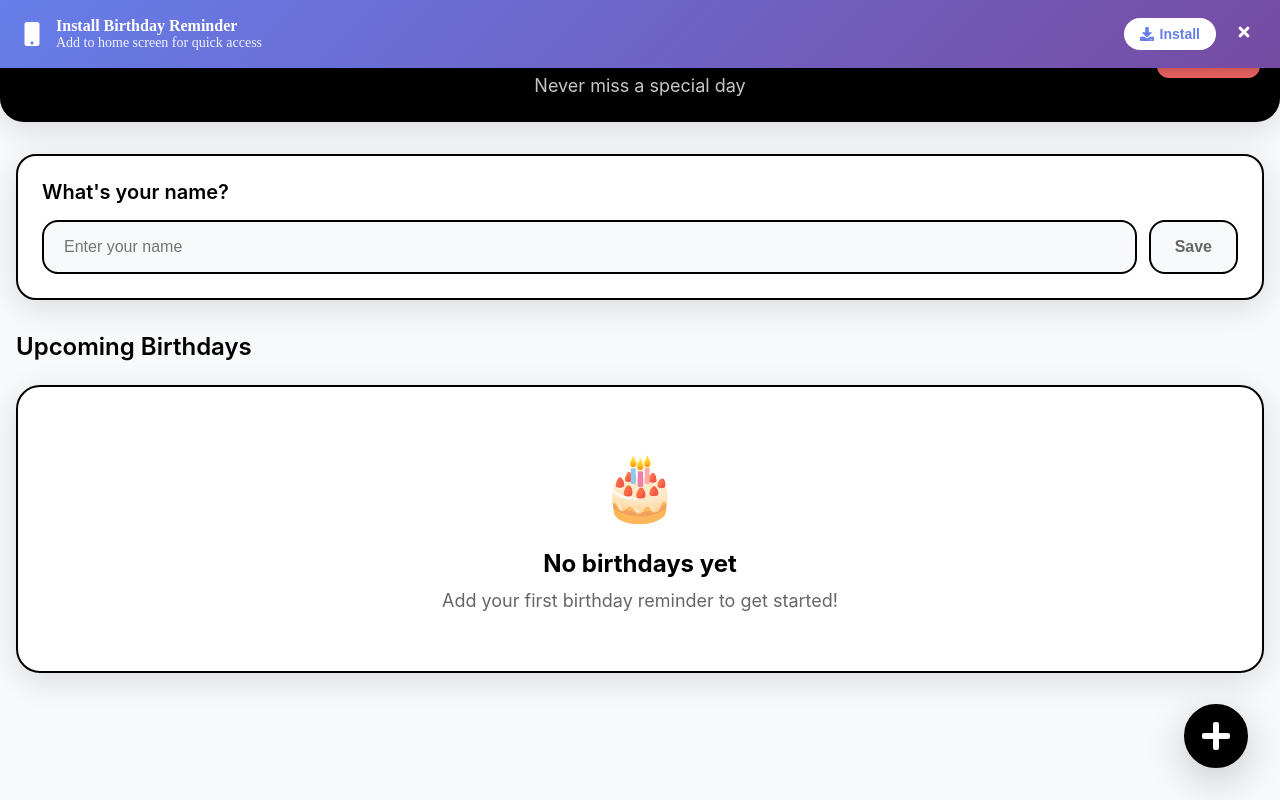
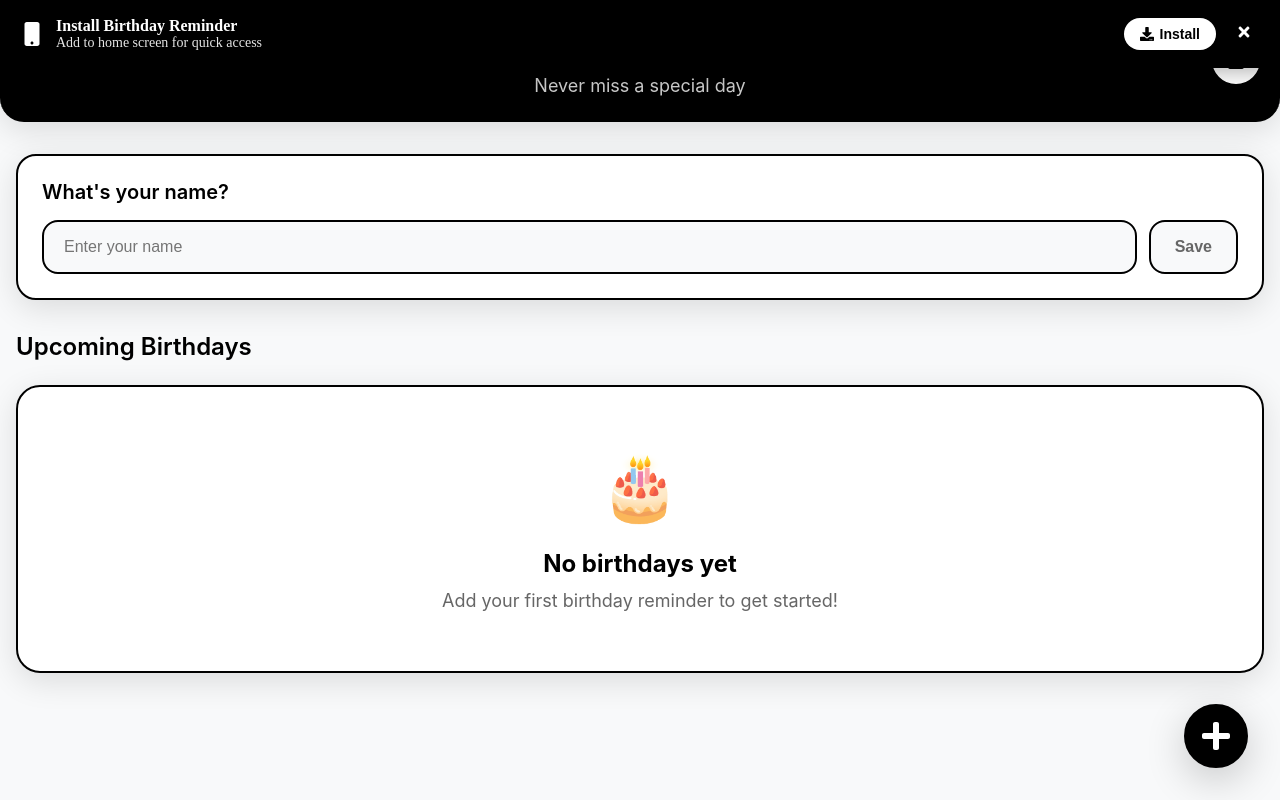
Before and after one commit to kavya-gupta-3/My-Reminder, a React (Create React App) app: page / in a window 1280 px wide. Built offline with nearby package versions, Linux system fonts and the light colour scheme; no server answers; the database is empty; sample sign-in values are in the browser's storage.

Commit message:
Fix user menu dropdown and update PWA install header to black theme
- Replaced red logout button with compact user icon dropdown
- Fixed dropdown positioning and click handling
- Updated PWA install prompt to use black/white theme matching app design
- Improved space efficiency in header layout

```diff
--- a/src/components/PWAInstallPrompt.js
+++ b/src/components/PWAInstallPrompt.js
@@ -94,7 +94,7 @@ function PWAInstallPrompt() {
           top: 0,
           left: 0,
           right: 0,
-          background: 'linear-gradient(135deg, #667eea 0%, #764ba2 100%)',
+          background: '#000',
           color: '#fff',
           padding: '16px 20px',
           zIndex: 10001,
@@ -115,7 +115,7 @@ function PWAInstallPrompt() {
               onClick={handleInstallClick}
               style={{
                 background: '#fff',
-                color: '#667eea',
+                color: '#000',
                 border: 'none',
                 padding: '8px 16px',
                 borderRadius: '20px',
--- a/src/pages/Dashboard.js
+++ b/src/pages/Dashboard.js
@@ -12,6 +12,7 @@ function Dashboard() {
   const navigate = useNavigate();
   const [reminders, setReminders] = useState([]);
   const [remindersLoading, setRemindersLoading] = useState(true);
+  const [showUserMenu, setShowUserMenu] = useState(false);
 
 
   useEffect(() => {
@@ -146,42 +147,111 @@ function Dashboard() {
         position: 'relative',
         margin: '0 -16px 32px -16px'
       }}>
-        {/* Direct Logout Button */}
+        {/* User menu button top right */}
+        <div style={{ position: 'absolute', top: '50%', right: '20px', transform: 'translateY(-50%)' }}>
           <button
-          onClick={() => {
-            console.log('Direct logout button clicked');
-            handleLogout();
-          }}
+            onClick={() => setShowUserMenu(!showUserMenu)}
             style={{
-            position: 'absolute',
-            top: '50%',
-            right: '20px',
-            transform: 'translateY(-50%)',
-            background: '#ff6b6b',
-            color: '#fff',
-            border: '2px solid #ff6b6b',
-            borderRadius: '12px',
-            padding: '8px 16px',
-            fontSize: '14px',
+              background: '#fff',
+              color: '#000',
+              border: '2px solid #fff',
+              borderRadius: '50%',
+              padding: '12px',
+              width: '48px',
+              height: '48px',
               fontWeight: 600,
+              fontSize: '18px',
               cursor: 'pointer',
               zIndex: 10000,
               transition: 'all 0.3s',
               display: 'flex',
               alignItems: 'center',
-            gap: '8px'
+              justifyContent: 'center'
             }}
             onMouseEnter={e => {
-            e.target.style.backgroundColor = '#fff';
-            e.target.style.color = '#ff6b6b';
+              e.target.style.backgroundColor = '#000';
+              e.target.style.color = '#fff';
+              e.target.style.borderColor = '#fff';
             }}
             onMouseLeave={e => {
-            e.target.style.backgroundColor = '#ff6b6b';
-            e.target.style.color = '#fff';
+              e.target.style.backgroundColor = '#fff';
+              e.target.style.color = '#000';
+              e.target.style.borderColor = '#fff';
             }}
           >
-          <FaSignOutAlt style={{ fontSize: '12px' }} /> Logout
+            <svg
+              xmlns="http://www.w3.org/2000/svg"
+              viewBox="0 0 448 512"
+              width="18"
+              height="18"
+              fill="currentColor"
+            >
+              <path d="M224 256c70.7 0 128-57.3 128-128S294.7 0 224 0 96 57.3 96 128s57.3 128 128 128zm89.6 32h-16.7c-22.2 10.2-46.9 16-72.9 16s-50.6-5.8-72.9-16h-16.7C60.2 288 0 348.2 0 422.4V464c0 26.5 21.5 48 48 48h352c26.5 0 48-21.5 48-48v-41.6c0-74.2-60.2-134.4-134.4-134.4z"/>
+            </svg>
           </button>
+
+          {/* User menu dropdown */}
+          {showUserMenu && (
+            <>
+              <div
+                style={{
+                  position: 'fixed',
+                  top: 0,
+                  left: 0,
+                  right: 0,
+                  bottom: 0,
+                  zIndex: 9998
+                }}
+                onClick={() => setShowUserMenu(false)}
+              />
+              <div
+                style={{
+                  position: 'absolute',
+                  top: '60px',
+                  right: '0px',
+                  background: '#fff',
+                  border: '2px solid #000',
+                  borderRadius: '16px',
+                  padding: '8px',
+                  boxShadow: '0 12px 40px rgba(0,0,0,0.15)',
+                  zIndex: 9999,
+                  minWidth: '120px'
+                }}>
+                <div
+                  onClick={(e) => {
+                    e.stopPropagation();
+                    handleLogout();
+                  }}
+                  onMouseDown={(e) => e.preventDefault()}
+                  style={{
+                    color: '#ff6b6b',
+                    padding: '12px 16px',
+                    borderRadius: '12px',
+                    cursor: 'pointer',
+                    fontSize: '16px',
+                    fontWeight: 600,
+                    display: 'flex',
+                    alignItems: 'center',
+                    gap: '12px',
+                    width: '100%',
+                    textAlign: 'left',
+                    transition: 'background-color 0.2s',
+                    outline: 'none',
+                    userSelect: 'none'
+                  }}
+                  onMouseEnter={(e) => {
+                    e.target.style.backgroundColor = '#fff0f0';
+                  }}
+                  onMouseLeave={(e) => {
+                    e.target.style.backgroundColor = 'transparent';
+                  }}
+                >
+                  <FaSignOutAlt /> Logout
+                </div>
+              </div>
+            </>
+          )}
+        </div>
 
         <h1 style={{
           fontSize: '32px',
```
Lines whose indentation alone changed are shown as unchanged.
